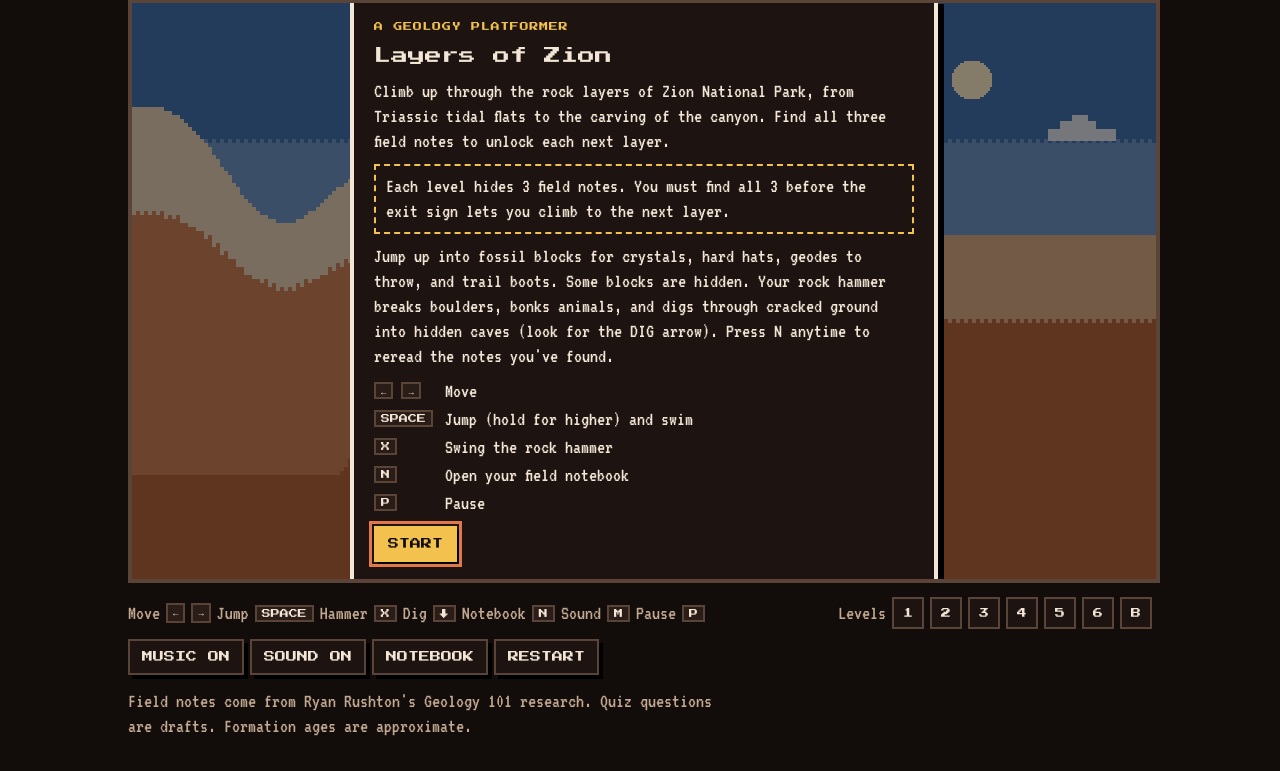
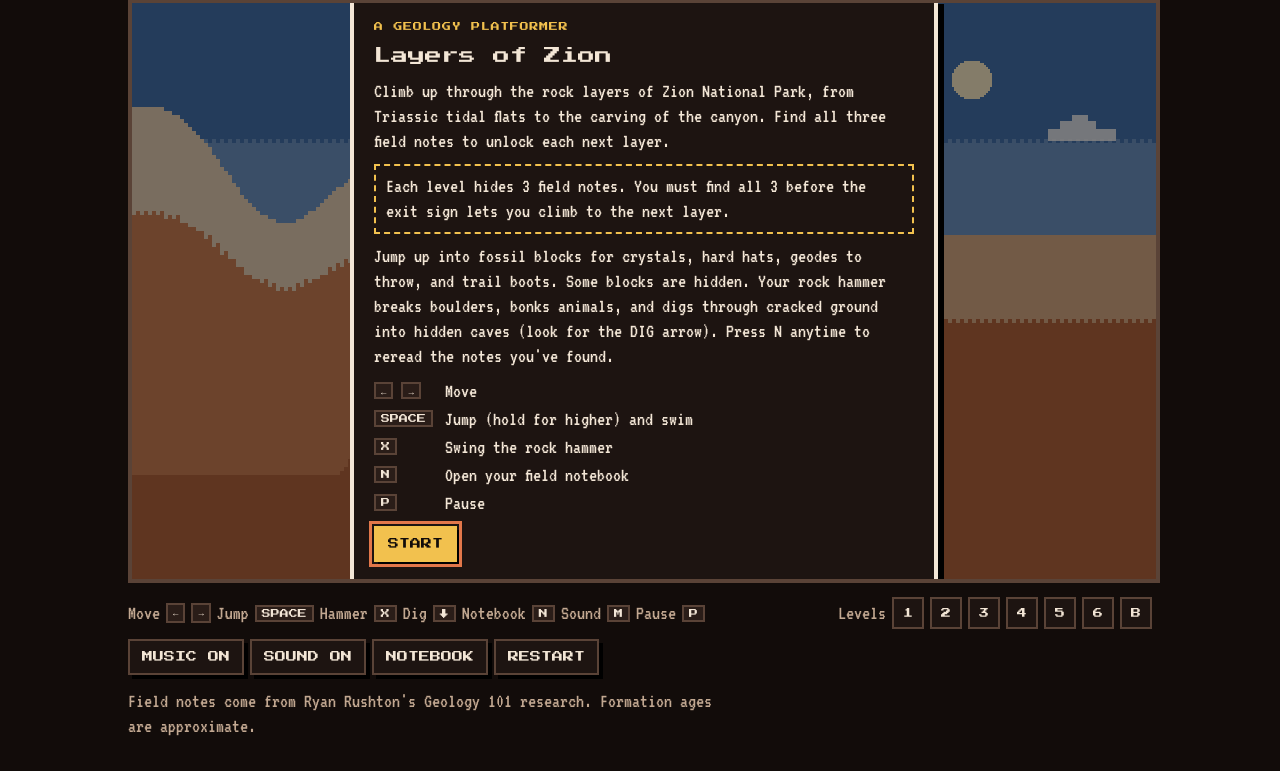
Before and after one commit to rusht1/layers-of-zion, a plain HTML site: page index.html in a window 1280 px wide. Shown: the part 71-842 px from the top of the page. Drawn offline with Linux system fonts and the light colour scheme.

Commit message:
Remove draft wording from the footer
Co-Authored-By: Claude Opus 5.5 <noreply@anthropic.com>

```diff
--- a/index.html
+++ b/index.html
@@ -141,7 +141,7 @@ kbd { font: 400 9px var(--pixel); background: #2a1d18; border: 2px solid var(--d
     <div class="group" id="levels" aria-label="Jump to level">Levels</div>
     <div class="group"><button class="btn ghost" id="music" type="button">MUSIC ON</button><button class="btn ghost" id="sound" type="button">SOUND ON</button><button class="btn ghost" id="notebook" type="button">NOTEBOOK</button><button class="btn ghost" id="restart" type="button">RESTART</button></div>
   </div>
-  <p class="note">Field notes come from Ryan Rushton's Geology 101 research. Quiz questions are drafts. Formation ages are approximate.</p>
+  <p class="note">Field notes come from Ryan Rushton's Geology 101 research. Formation ages are approximate.</p>
 </div>
 
 <script>
```
